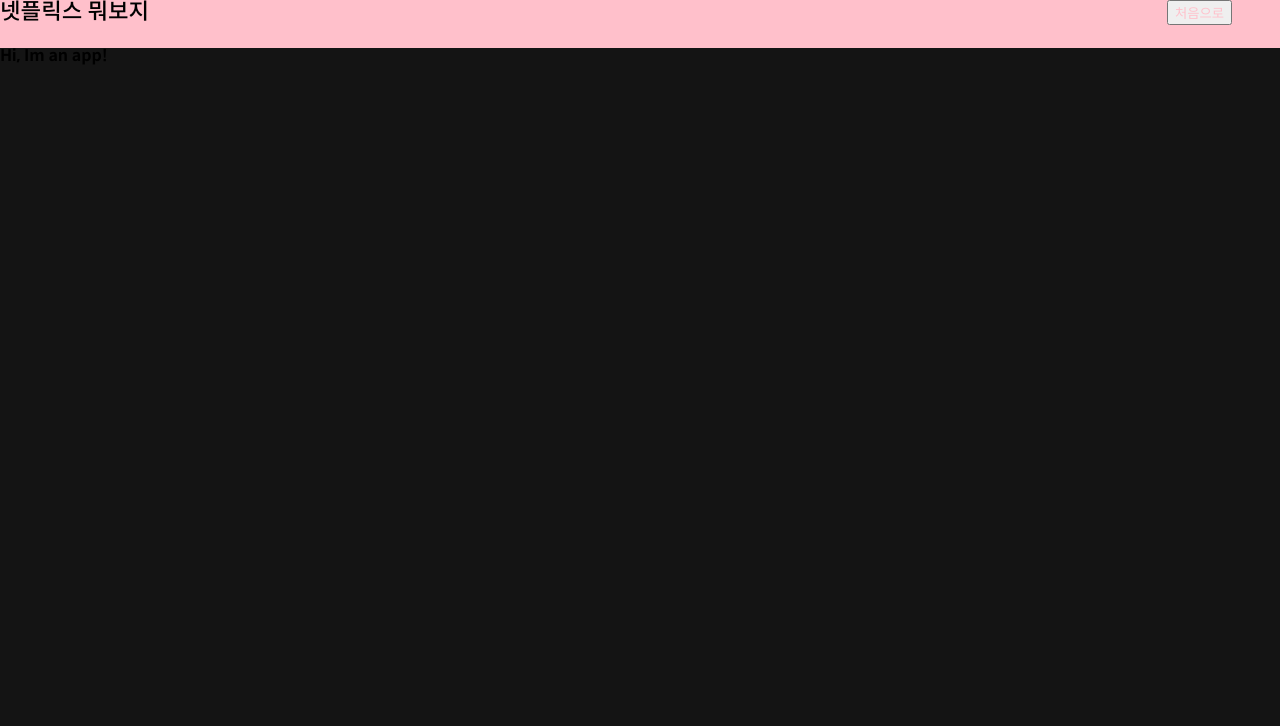
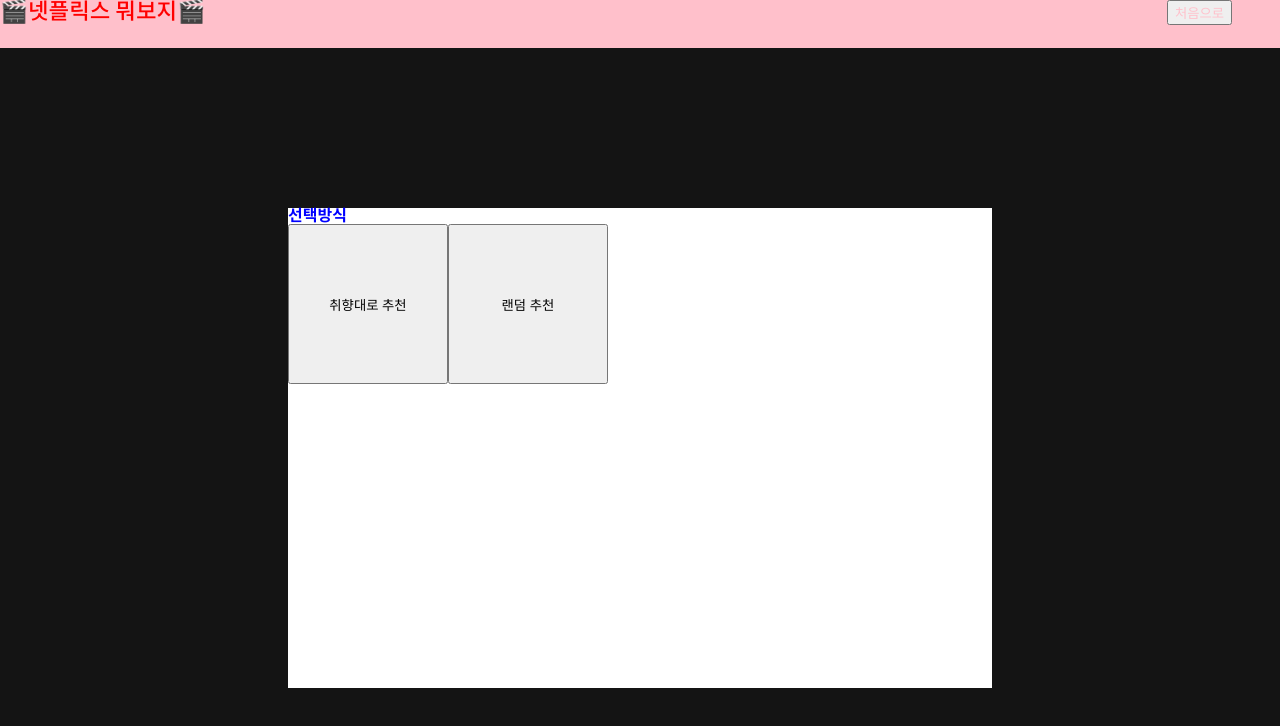
Before and after one commit to DO-SOPT-WEB/MinseoKang, a React (Vite) app in the folder week3_assign/: page / in a window 1280 px wide. Shown: the top 726 px of the page. Built offline with nearby package versions, Linux system fonts and the light colour scheme.

Commit message:
🎨: 온보딩 화면 구조

```diff
--- a/week3_assign/src/App.jsx
+++ b/week3_assign/src/App.jsx
@@ -1,11 +1,12 @@
 import * as React from "react";
 import Header from "./components/header";
+import MainSection from "./components/MainSection";
 import GlobalStyles from "./GlobalStyles";
 
 const App = () => (
   <React.Fragment>
     <Header></Header>
-    <div>Hi, Im an app!</div>
+    <MainSection></MainSection>
     <GlobalStyles />
   </React.Fragment>
 );
--- a/week3_assign/src/GlobalStyles.jsx
+++ b/week3_assign/src/GlobalStyles.jsx
@@ -51,12 +51,13 @@ const GlobalStyles = createGlobalStyle`
 
   body {
     background-color: #141414;
+	color: red;
     font-family: 'SpoqaHanSansNeo-Bold'; // 이 부분을 원하는 폰트로 변경
   }
 
   h1{
 	font-size: 1.4rem;
-	font-family: 'SpoqaHanSansNeo-Medium'
+	font-family: 'SpoqaHanSansNeo-Medium';
   }
 `;
 
--- a/week3_assign/src/components/Header.jsx
+++ b/week3_assign/src/components/Header.jsx
@@ -5,7 +5,7 @@ function Header() {
   return (
     <>
       <HeaderBox>
-        <h1>넷플릭스 뭐보지</h1>
+        <h1>🎬넷플릭스 뭐보지🎬</h1>
         <HeaderBtn>처음으로</HeaderBtn>
       </HeaderBox>
     </>
--- /dev/null
+++ b/week3_assign/src/components/MainSection.jsx
@@ -0,0 +1,8 @@
+import React from "react";
+import MainSectionWrapper from "./MainSectionWrapper";
+
+const MainSection = () => {
+  return <MainSectionWrapper></MainSectionWrapper>;
+};
+
+export default MainSection;
--- /dev/null
+++ b/week3_assign/src/components/MainSectionWrapper.jsx
@@ -0,0 +1,34 @@
+import React from "react";
+import styled from "styled-components";
+
+const MainSectionWrapper = () => {
+  return (
+    <Name>
+      <Header>선택방식</Header>
+      <Selection>취향대로 추천</Selection>
+      <Selection>랜덤 추천</Selection>
+    </Name>
+  );
+};
+
+const Name = styled.div`
+  background-color: white;
+  color: white;
+  width: 44rem;
+  height: 30rem;
+  margin-left: calc((100vw - 44rem) / 2);
+  margin-top: calc((100vh - 30rem) / 2);
+  color: black;
+`;
+
+const Header = styled.header`
+  width: 44rem;
+  color: blue;
+`;
+
+const Selection = styled.button`
+  width: 10rem;
+  height: 10rem;
+`;
+
+export default MainSectionWrapper;
```
